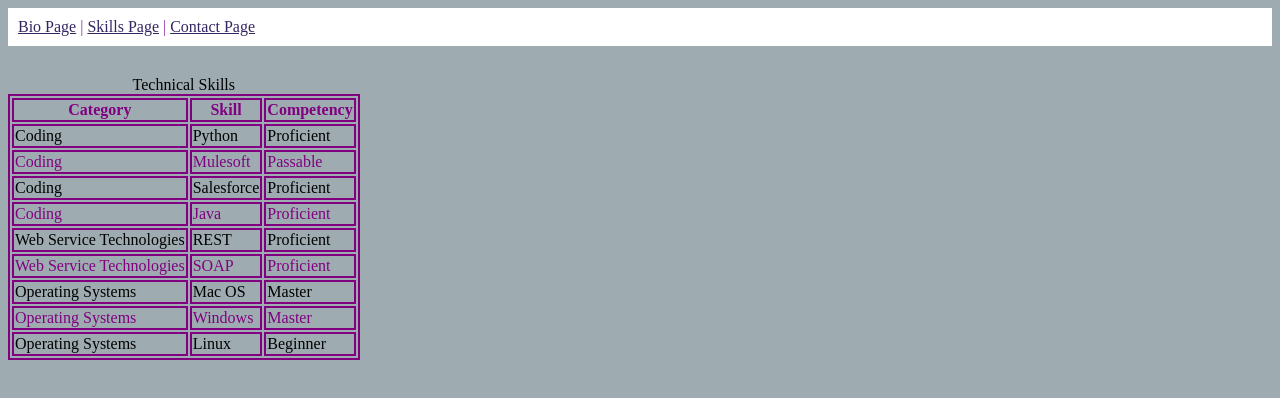
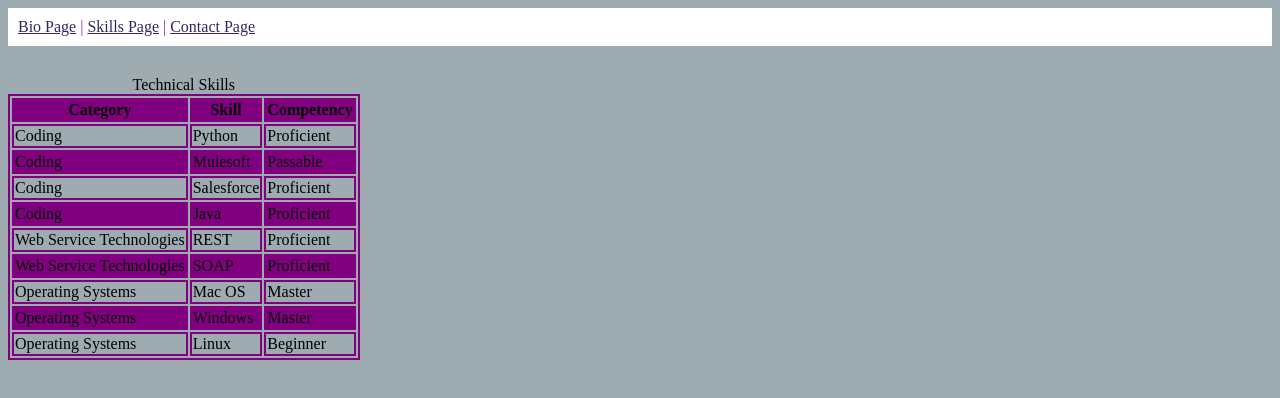
Before and after one commit to deathbuycactus/ist263, a plain HTML site: page lab08/skills.html in a window 1280 px wide. Drawn offline with Linux system fonts and the light colour scheme.

Commit message:
Update styles.css

```diff
--- a/lab08/styles.css
+++ b/lab08/styles.css
@@ -10,5 +10,5 @@ nav{padding: 10px;}
 nav{margin-bottom: 30px;}
     nav a:hover{background-color: #b716c1;}
     nav a{color: #342663;}
-tr.evenrow{color:purple}
+tr.evenrow{background-color:purple}
 table, th, td {border: 2px solid purple;}
```
